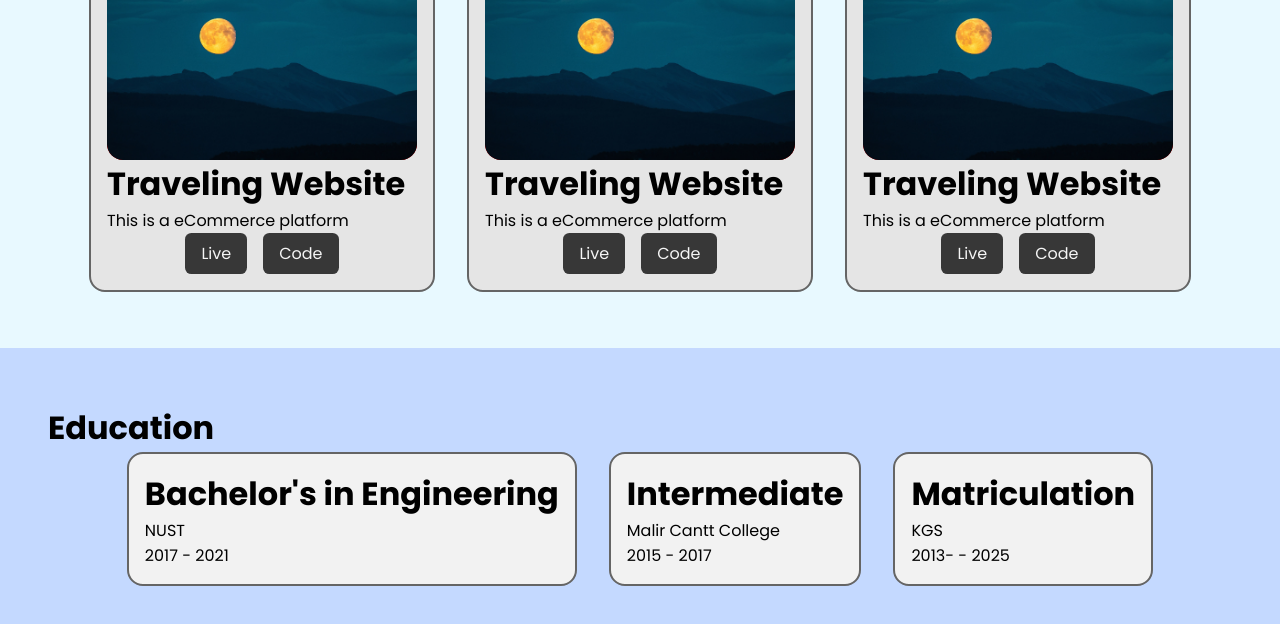
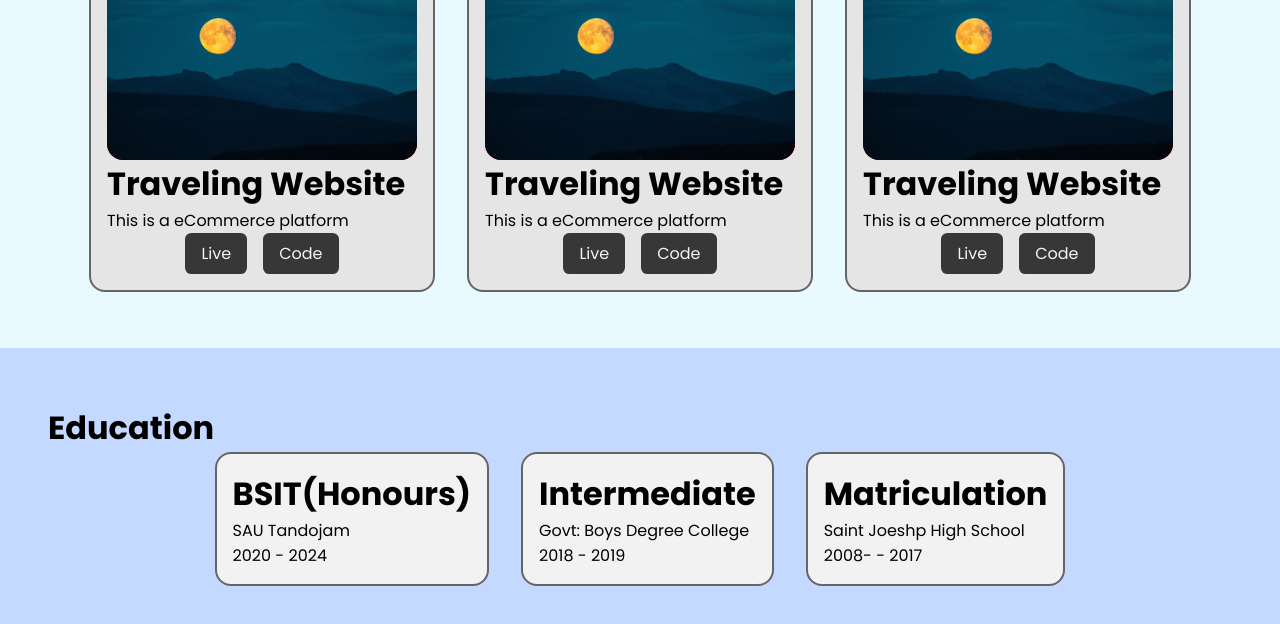
Before and after one commit to muizullahdeveloper/portfoliowebsiteb6, a React (Vite) app: page / in a window 1280 px wide. Shown: the part 2170-2794 px from the top of the page. Built offline with nearby package versions, Linux system fonts and the light colour scheme; a web font is replaced by a local one.

Commit message:
about me picture, education update change

```diff
--- a/src/components/education/Education.jsx
+++ b/src/components/education/Education.jsx
@@ -6,19 +6,19 @@ const Education = () => {
 
     const educationData = [
         {
-            educationLevel: "Bachelor's in Engineering",
-            instituteName: "NUST",
-            year: "2017 - 2021"
+            educationLevel: "BSIT(Honours)",
+            instituteName: "SAU Tandojam",
+            year: "2020 - 2024"
         },
         {
             educationLevel: "Intermediate",
-            instituteName: "Malir Cantt College",
-            year: "2015 - 2017"
+            instituteName: "Govt: Boys Degree College",
+            year: "2018 - 2019"
         },
         {
             educationLevel: "Matriculation",
-            instituteName: "KGS",
-            year: "2013- - 2025"
+            instituteName: "Saint Joeshp High School",
+            year: "2008- - 2017"
         },
     ]
 
```
